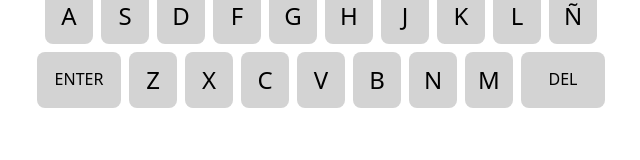
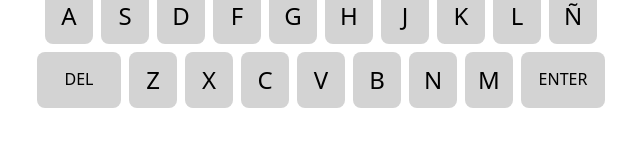
Before and after one commit to jessyhalife/vuerdle, a Vue app: page / in a window 1280 px wide. Shown: the part 593-753 px from the top of the page, without its empty margins (319-959 px from the left). Built offline with nearby package versions, Linux system fonts and the light colour scheme.

Commit message:
switch del and enter position

```diff
--- a/src/components/Keyboard.vue
+++ b/src/components/Keyboard.vue
@@ -26,9 +26,9 @@ export default defineComponent({
         (letterIndex === 0 ||
           letterIndex === this.KEYBOARD_LETTERS[index].length - 1)
       ) {
-        if (letterIndex === 0) letter = "ENTER";
+        if (letterIndex === 0) letter = "BACKSPACE";
         else if (letterIndex === this.KEYBOARD_LETTERS[index].length - 1)
-          letter = "BACKSPACE";
+          letter = "ENTER";
       } else {
         letter = this.KEYBOARD_LETTERS[index][letterIndex].toUpperCase();
       }
@@ -60,11 +60,11 @@ export default defineComponent({
           'text-white': letters?.[letter],
         }"
       >
-        <span class="h6" v-if="index === 2 && letterIndex === 0">ENTER</span>
+        <span class="h6" v-if="index === 2 && letterIndex === 0">DEL</span>
         <span
           class="h6"
           v-else-if="index === 2 && letterIndex === line.length - 1"
-          >DEL</span
+          >ENTER</span
         >
         <span class="h4" v-else>{{ letter }}</span>
       </div>
```
